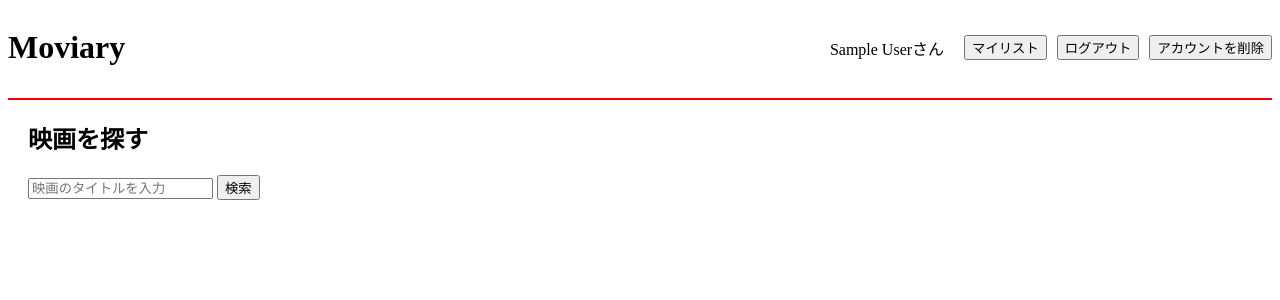
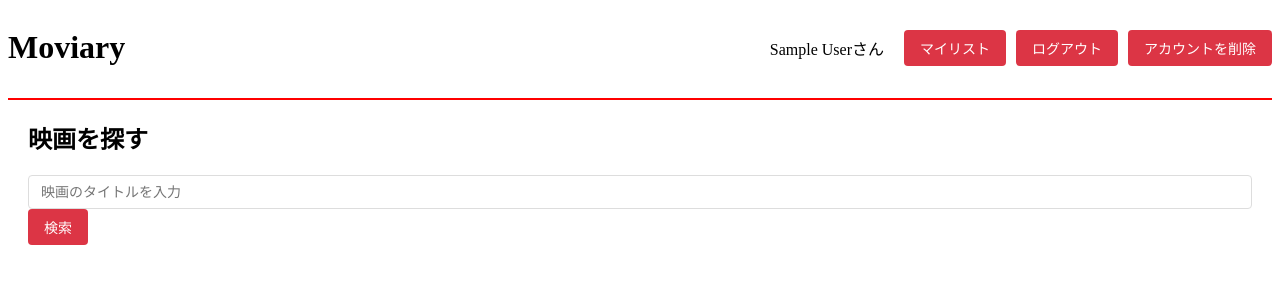
Before and after one commit to htykruffy/movie-app, a Flask app: page / in a window 1280 px wide. Shown: the top 300 px of the page. Run offline with Flask 3, Linux system fonts and the light colour scheme; the visitor is signed in with stand-in values (Sample User, id 1); some libraries are stand-ins or nearby versions.

Commit message:
変更済み

```diff
--- a/static/css/style.css
+++ b/static/css/style.css
@@ -106,6 +106,46 @@
     font-weight: 600;
 }
 
+
+/* ボタンスタイル統一 */
+button, input[type="submit"] {
+    background-color: #dc3545;
+    color: white;
+    border: none;
+    padding: 8px 16px;
+    border-radius: 4px;
+    cursor: pointer;
+    font-size: 14px;
+    font-weight: 500;
+    transition: background-color 0.2s ease;
+}
+
+button:hover, input[type="submit"]:hover {
+    background-color: #c82333;
+}
+
+button:active, input[type="submit"]:active {
+    background-color: #bd2130;
+}
+
+/* フォーム要素のスタイル */
+input[type="text"], input[type="password"], textarea {
+    padding: 8px 12px;
+    border: 1px solid #ddd;
+    border-radius: 4px;
+    font-size: 14px;
+    width: 100%;
+    box-sizing: border-box;
+}
+
+input[type="text"]:focus, input[type="password"]:focus, textarea:focus {
+    outline: none;
+    border-color: #dc3545;
+    box-shadow: 0 0 0 2px rgba(220, 53, 69, 0.2);
+}
+
+
+
 .user-info {
     display: flex;
     align-items: center;
```
